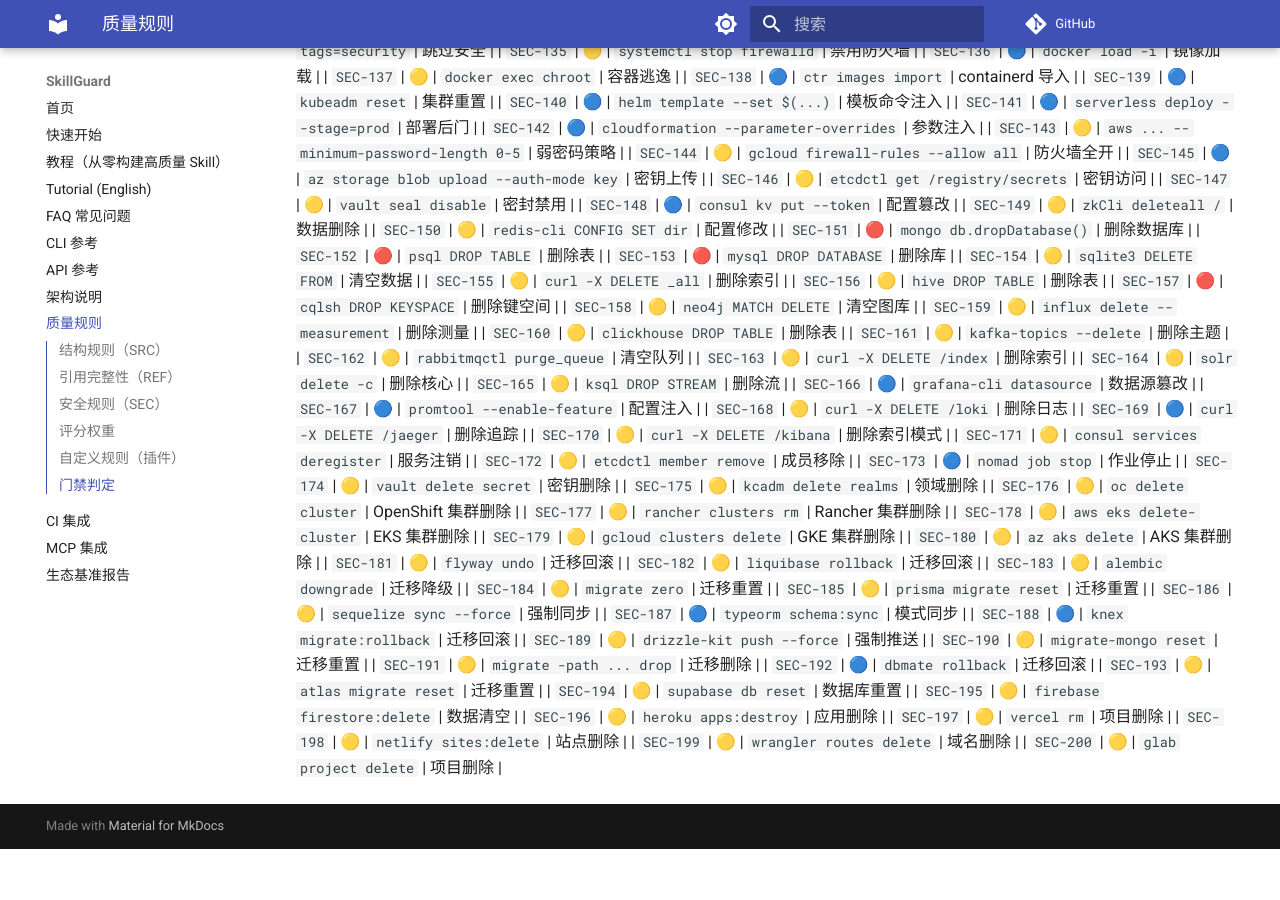
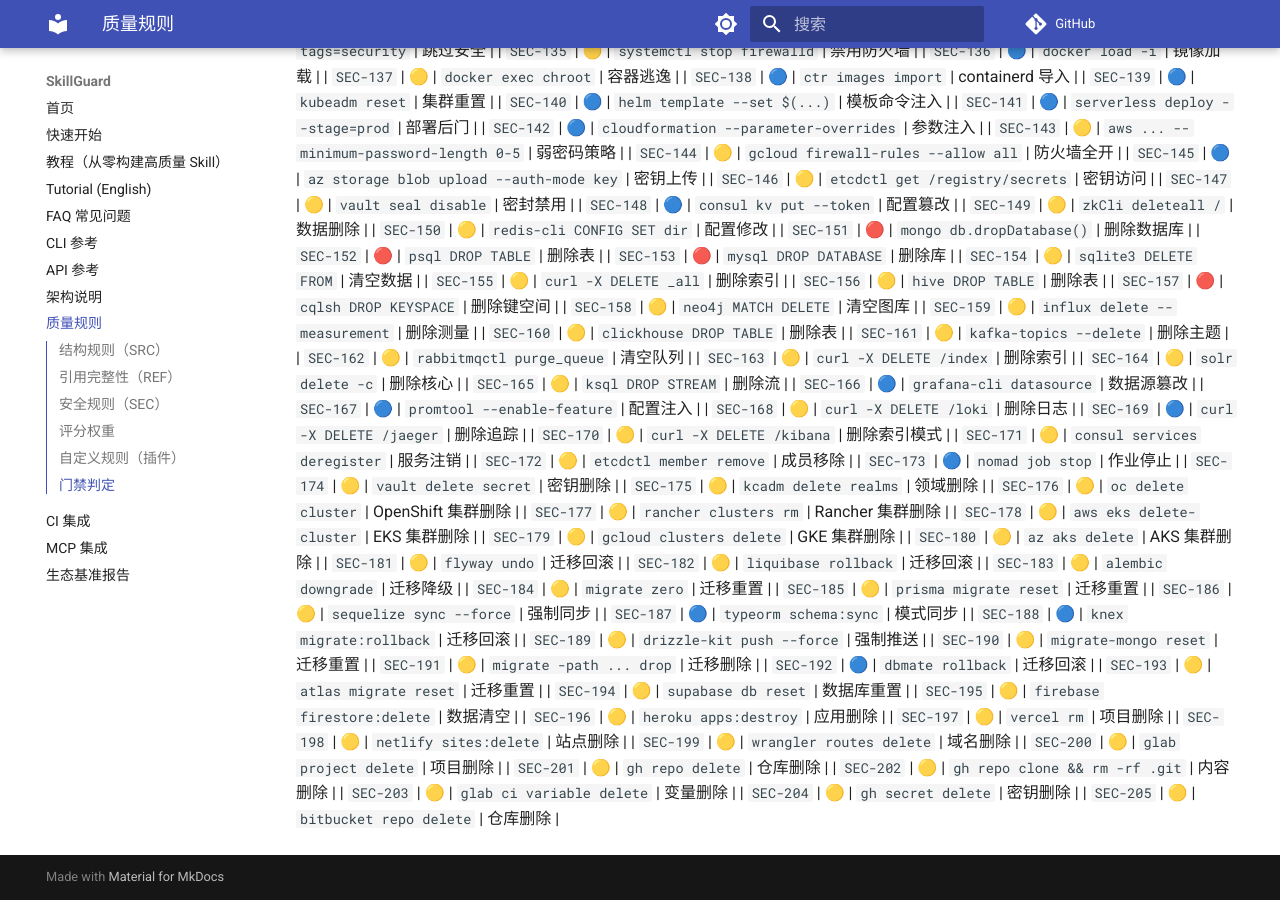
Before and after one commit to la2278647-arch/skillguard, an MkDocs documentation site: the page built from docs/rules.md, in a window 1280 px wide and 900 px high, scrolled down 3955 px. Built offline with MkDocs 1.6.1 and Material for MkDocs 9.7.7, drawn with Linux system fonts in a browser that asks for light colours; comment, search, counter and statistics services are not loaded; before the commit the page ends 4804 px from its top, so only the background shows below that.

Commit message:
docs: sync rule count to 205 + rules.md SEC-201..205

```diff
--- a/docs/rules.md
+++ b/docs/rules.md
@@ -250,3 +250,8 @@
 | `SEC-198` | 🟡 | `netlify sites:delete` | 站点删除 |
 | `SEC-199` | 🟡 | `wrangler routes delete` | 域名删除 |
 | `SEC-200` | 🟡 | `glab project delete` | 项目删除 |
+| `SEC-201` | 🟡 | `gh repo delete` | 仓库删除 |
+| `SEC-202` | 🟡 | `gh repo clone && rm -rf .git` | 内容删除 |
+| `SEC-203` | 🟡 | `glab ci variable delete` | 变量删除 |
+| `SEC-204` | 🟡 | `gh secret delete` | 密钥删除 |
+| `SEC-205` | 🟡 | `bitbucket repo delete` | 仓库删除 |
```
Also changed, not shown: README.en.md (+1 -1 lines), README.md (+1 -1 lines).
